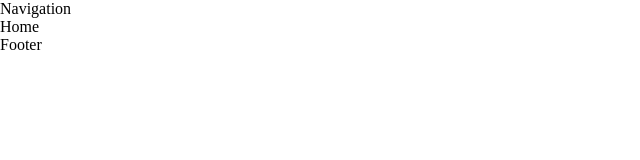
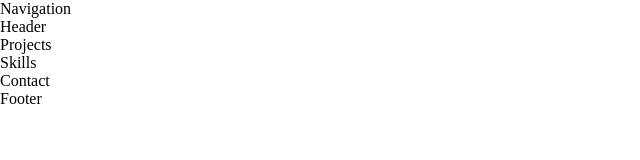
Before and after one commit to mlcoding111/Modern-Portfolio, a React (Create React App) app: page / in a window 1280 px wide. Shown: the top 160 px of the page, without its empty margins (0-640 px from the left). Built offline with nearby package versions, Linux system fonts and the light colour scheme.

Commit message:
Fixed component Projects

```diff
--- a/src/App.js
+++ b/src/App.js
@@ -5,8 +5,8 @@ import {
   Routes,
   Route,
 } from "react-router-dom";
+
 import Home from "./containers/Home";
-
 import Navigation from './containers/Navigation'
 import Project from './containers/ProjectDetail'
 import Footer from './containers/Footer'
--- a/src/components/Projects/index.jsx
+++ b/src/components/Projects/index.jsx
@@ -0,0 +1,9 @@
+import React from 'react'
+
+function Projects() {
+  return (
+    <div>Projects</div>
+  )
+}
+
+export default Projects
--- a/src/containers/Home/index.jsx
+++ b/src/containers/Home/index.jsx
@@ -7,7 +7,25 @@ import Contact from '../../components/Contact'
 
 function Home() {
   return (
-    <div>Home</div>
+    <>
+        <Header />
+
+        <main>
+            <section>
+                <Projects />
+            </section>
+
+            <section>
+                <Skills />
+            </section>
+
+            <section>
+                <Contact />
+            </section>
+
+        </main>
+
+    </>
   )
 }
 
```
